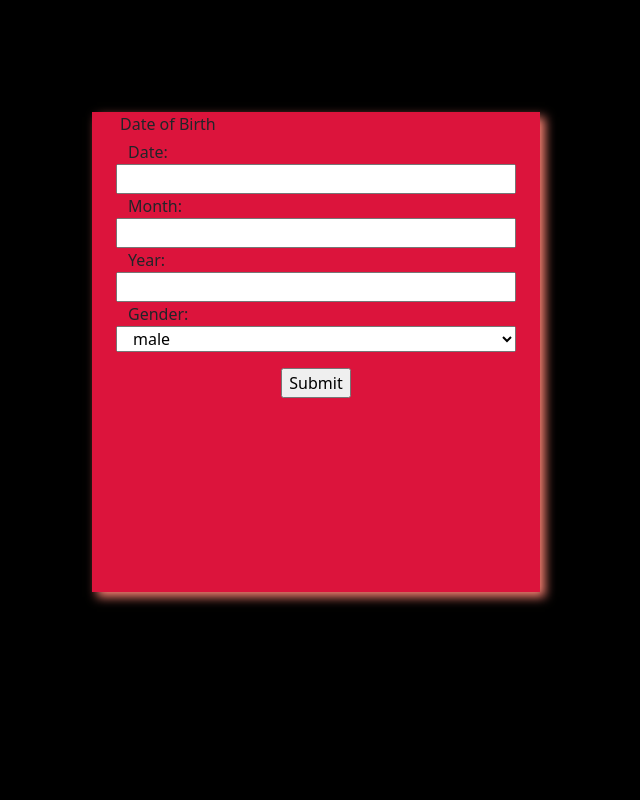
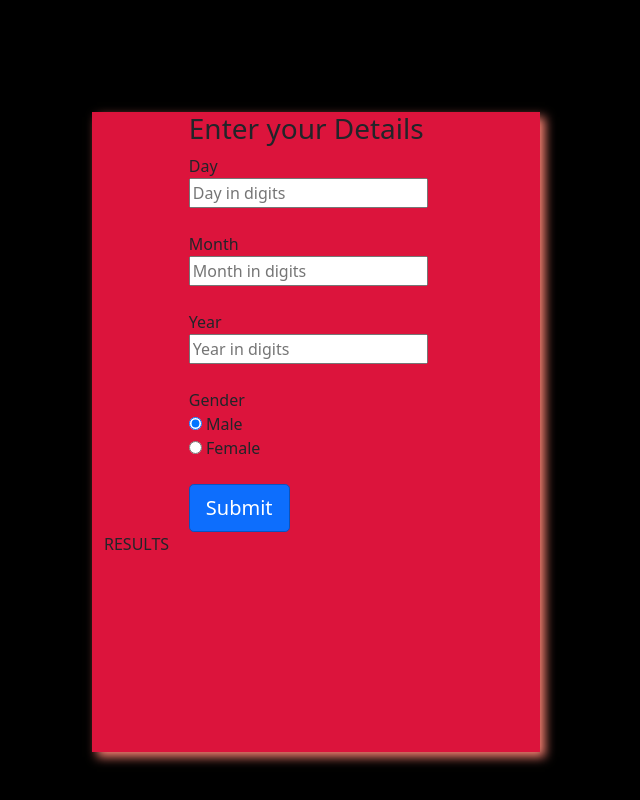
Before and after one commit to simonkairu/Akan-Names, a plain HTML site: page calculator.html in a window 1280 px wide. Shown: the whole page, without its empty margins (324-964 px from the left). Drawn offline with nearby package versions, Linux system fonts and the light colour scheme.

Commit message:
update all files in the repository

```diff
--- a/calculator.css
+++ b/calculator.css
@@ -17,8 +17,20 @@ body{
     background:crimson;
     box-sizing: border-box;
    margin-top: 7em;
-   height: 60vh;
+   height: 80vh;
    box-shadow: 5px 5px 10px salmon;
 
 
 }
+
+.set{
+    align-items: center;
+    width: 100%;
+    margin: auto;
+    margin-left: 20%;
+
+}
+.sbtn-1{
+    align-items: center;
+    margin-left: 40%;
+}
--- a/calculator.html
+++ b/calculator.html
@@ -11,42 +11,41 @@
 <body>
 
 
-    <div class="container  wrapper">
+
+               <!----------------Html form with the Required fields ------------------>
+
+    <div class="container wrapper">
+
+        <div id="form" method="POST">
+
+            <div class="set">
+                <h3>Enter your Details</h3>
+                        <label>Day</label><br />
+                        <input type="text" id="day" placeholder="Day in digits" required /><br /><br />
+
+                        <label>Month</label><br />
+                        <input type="text" id="month" placeholder="Month in digits" required /><br /><br />
+
+                        <label>Year</label><br />
+                        <input type="text" id="year" placeholder="Year in digits" required /><br /><br />
+
+                        <label>Gender</label><br />
+                        <input type="radio" name="gender" id="gender" value="male" checked /> Male
+                        <br />
+                        <input type="radio" name="gender" id="gender" value="female" /> Female
+                        <br /><br />
+                        <input type="submit" class="btn-1 bg-primary btn btn-primary btn-lg active" value="Submit" onclick="output()" />
+
+
+           </div>
+           </div>
+                    <p id="results">RESULTS</p>
 
 
 
-    <form method="post" class="pl-5">
-        <div class="container">
-            <div class="coniner">
-                <p class="m-1">Date of Birth</p>
-            </div>
-            <div class="container">
-                <div class="row ml-2">
-                    <label>Date:</label> <br> <input TYPE="text" NAME="day" SIZE="3">
-                    <label>Month:</label> <br><input TYPE="text" NAME="month" SIZE="3">
-                    <label>Year:</label><br> <input TYPE="text" NAME="year" SIZE="3">
-                    <label>Gender:</label>  <br>
-                    <select name="" id="">
-
-                        <option value="">male</option>
-                        <option value="">female</option>
-                    </select>
-
-                </div>
-            </div>
-        </div>
 
 
-    <div class="container text-center mt-3">
 
-            <input TYPE="button" VALUE="Submit" SIZE="3"> </P>
-    </div>
-
-    <div class="container text-center">
-        <p id="now"></p>
-    </div>
-</form>
-</div>
 
 <script src="script.js"></script>
 
--- a/script.js
+++ b/script.js
@@ -0,0 +1,57 @@
+
+//Function to link all ids in Html
+
+function output() {
+    var year = document.getElementById("year").value;
+    var yy = parseInt(year);
+    var month = document.getElementById("month").value;
+    var mm = parseInt(month);
+    var day = document.getElementById("day").value;
+    var dd = parseInt(day);
+    var cc = (yy - 1) / 100 + 1;
+    var days = ["Sunday","Monday","Tuesday","Wednesday","Thursday","Friday","Saturday"];
+    var maleName = ["Kwasi", "Kwadwo", "Kwabena", "Kwaku", "Yaw", "Kofi", "Kwame"];
+    var femaleName = ["Akosua", "Adwoa", "Abenaa", "Akua", "Yaa", "Afua", "Ama"];
+    var birthday = new Date(mm + "/" + dd + "/" + yy);
+    var dayOfTheWeek = birthday.getDay();
+
+     // formula for the Akan Names
+
+    var result =
+        parseInt(cc / 4 - 2 * cc - 1 + (5 * yy) / 4 + (26 * (mm + 1)) / 10 + dd) %
+        7;
+
+
+     // Arithimetic Part
+
+
+    if (document.getElementById("gender").checked) {
+        var gender = "male";
+    } else {
+        var gender = "female";
+    }
+    if (mm < 1 || mm > 12 || (mm == 2 && dd > 29)) {
+        alert("Fill in a valid day");
+    } else if (dd < 1 || dd > 31) {
+        alert("Fill in a valid name");
+    } else if (yy < 1900 || yy > 2022) {
+        alert("Fill in a valid year");
+
+    } else if (Math.round(result) == 1 && gender === "male") {
+        document.getElementById("results").innerHTML = "You were born on " + days[dayOfTheWeek] + ", Your akan name is " + maleName[1];
+    } else if (Math.round(result) == 2 && gender === "male") { document.getElementById("results").innerHTML = "You were born on " + days[dayOfTheWeek] + "  ,Your akan name is " + maleName[2];
+    } else if (Math.round(result) == 3 && gender === "male") { document.getElementById("results").innerHTML = "You were born on " + days[dayOfTheWeek] + "  ,Your akan name is " + maleName[3];
+    } else if (Math.round(result) == 4 && gender === "male") { document.getElementById("results").innerHTML = "You were born on " + days[dayOfTheWeek] + "  ,Your akan name is " + maleName[4];
+    } else if (Math.round(result) == 5 && gender === "male") { document.getElementById("results").innerHTML = "You were born on " + days[dayOfTheWeek] + "  ,Your akan name is " + maleName[5];
+    } else if (Math.round(result) == 6 && gender === "male") { document.getElementById("results").innerHTML = "You were born on " + days[dayOfTheWeek] + "  ,Your akan name is " + maleName[6];
+    } else if (Math.round(result) == 0 && gender === "male") { document.getElementById("results").innerHTML = "You were born on " + days[dayOfTheWeek] + "  ,Your akan name is " + maleName[0];
+    } else if (Math.round(result) == 1 && gender === "female") { document.getElementById("results").innerHTML = "You were born on " + days[dayOfTheWeek] + "  ,Your akan name is " + femaleName[1];
+    } else if (Math.round(result) == 2 && gender === "female") { document.getElementById("results").innerHTML = "You were born on " + days[dayOfTheWeek] + "  ,Your akan name is " + femaleName[2];
+    } else if (Math.round(result) == 3 && gender === "female") { document.getElementById("results").innerHTML = "You were born on " + days[dayOfTheWeek] + "  ,Your akan name is " + femaleName[3];
+    } else if (Math.round(result) == 4 && gender === "female") { document.getElementById("results").innerHTML =   "You were born on " + days[dayOfTheWeek] + "  ,Your akan name is " + femaleName[4];
+    } else if (Math.round(result) == 5 && gender === "female") { document.getElementById("results").innerHTML = "You were born on " + days[dayOfTheWeek] + "  ,Your akan name is " + femaleName[5];
+    } else if (Math.round(result) == 6 && gender === "female") { document.getElementById("results").innerHTML = "You were born on " + days[dayOfTheWeek] + "  ,Your akan name is " + femaleName[6];
+    } else if (Math.round(result) == 0 && gender === "female") {document.getElementById("results").innerHTML = "You were born on " + days[dayOfTheWeek] + "  ,Your akan name is " + femaleName[1];
+    } else { swal("Fill in all required fields");
+    }
+}
```
Also changed, not shown: index.html (+66 -0 lines).
